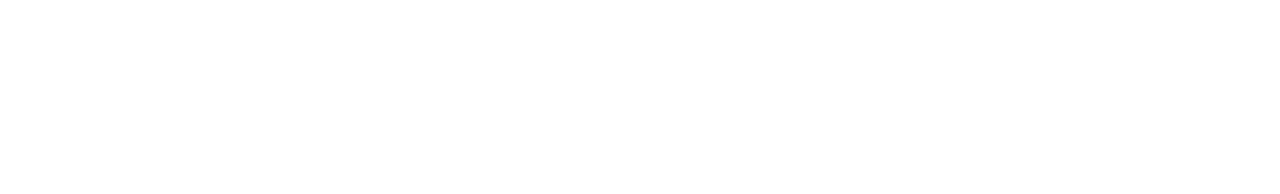
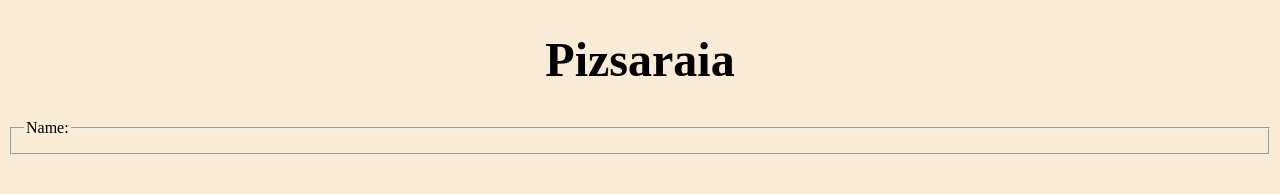
Before and after one commit to Mirror-Re/PizzeriaProject, a plain HTML site: page Index.html in a window 1280 px wide. Drawn offline with Linux system fonts and the light colour scheme.

Commit message:
Commit 2

```diff
--- a/Index.html
+++ b/Index.html
@@ -6,6 +6,12 @@
     <link href="style.css" rel="stylesheet" type="text/css" />
 </head>
 <body>
+    <h1>Pizsaraia</h1>
+    <form>
+        <fieldset>
+            <legend>Name:</legend>
+        </fieldset>
+    </form>
 
 </body>
 </html>
--- a/style.css
+++ b/style.css
@@ -0,0 +1,9 @@
+body{
+    background-color: antiquewhite;
+}
+
+h1{
+    text-align: center;
+    color: ;
+    font-size: xxx-large;
+}
```
